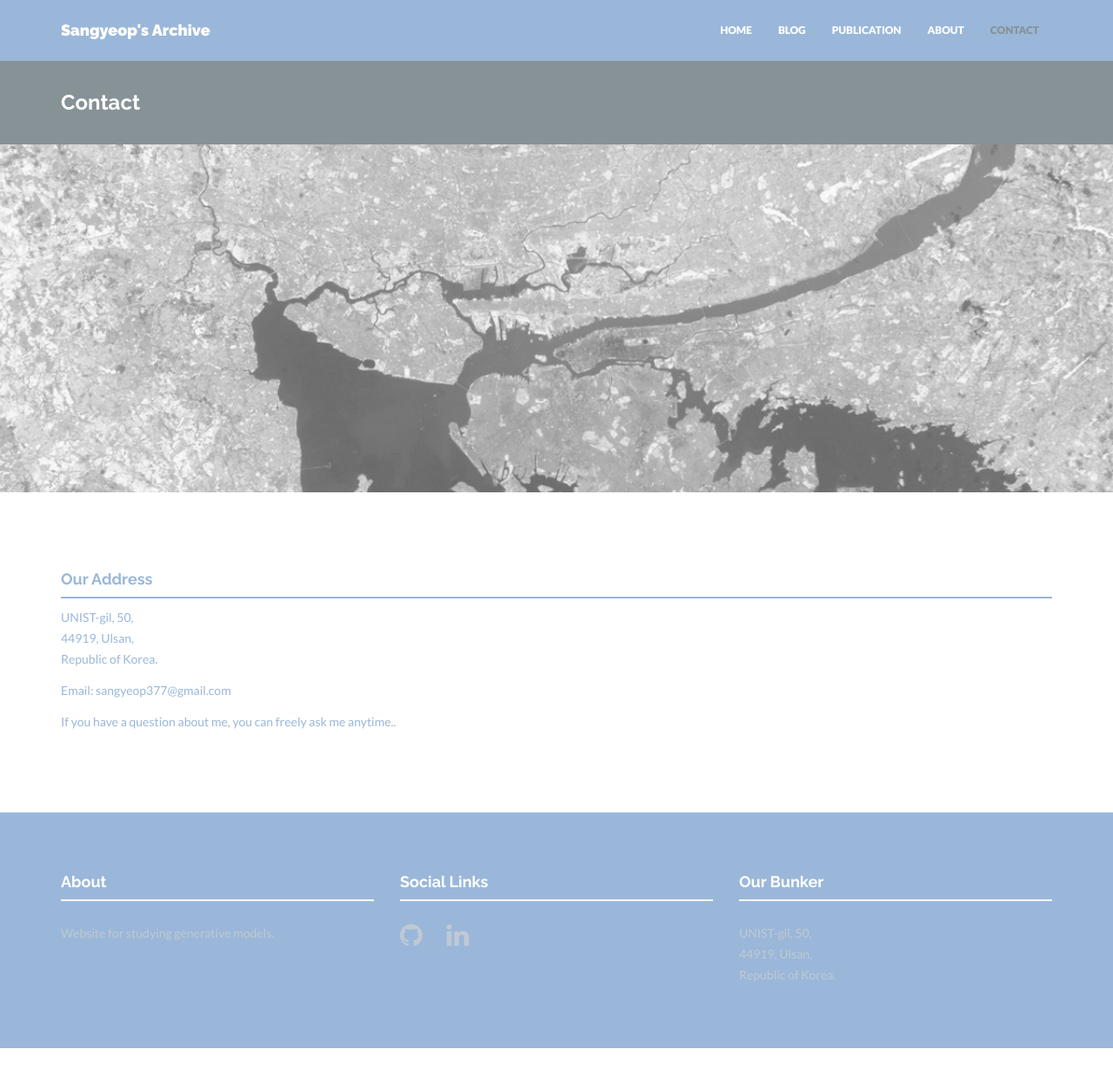
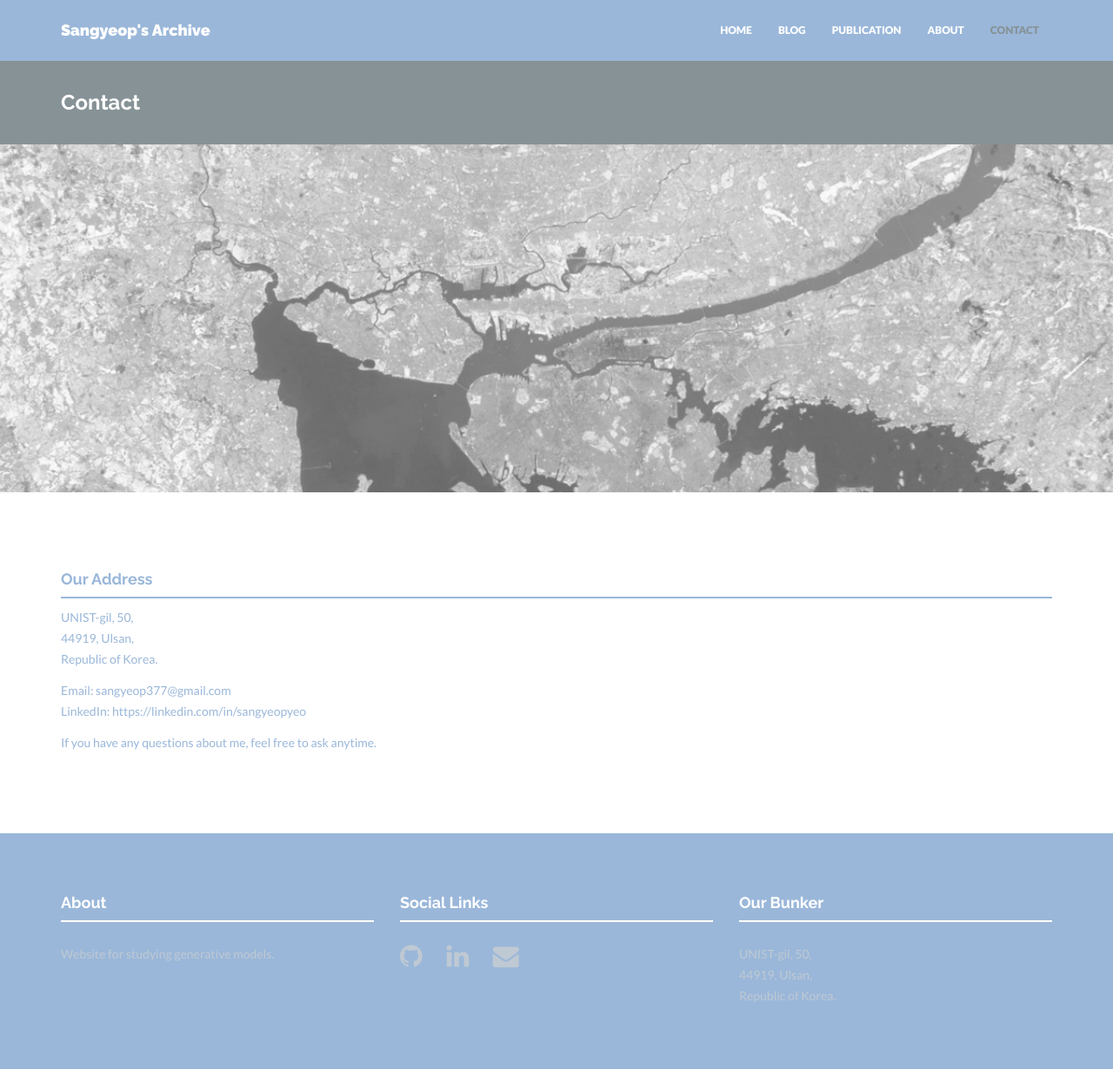
Before and after one commit to SangyeopYeo/SangyeopYeo.github.io, a Jekyll site: the page built from contact.html, in a window 1280 px wide and 1229 px high. Shown: the whole window at 87% size. Built offline with Jekyll 4.4.1, drawn with Linux system fonts in a browser that asks for light colours; nearby versions of some CDN libraries.

Commit message:
linkedin_add

```diff
--- a/_config.yml
+++ b/_config.yml
@@ -37,7 +37,10 @@ social:
   - title: github
     url: https://github.com/SangyeopYeo
   - title: linkedin
-    url:
+    url: https://linkedin.com/in/sangyeopyeo
+  - title: envelope
+    url: sangyeop377@gmail.com
+  # - title: google
 
 # Postal address (add as many lines as necessary). Shown in footer and on Contact page.
 address:
@@ -46,7 +49,7 @@ address:
     - 44919, Ulsan,
     - Republic of Korea.
 email: sangyeop377@gmail.com
-# tel: +34 8493-4893
+linkedin: https://linkedin.com/in/sangyeopyeo
 
 
 ### GENERAL DATA FOR VARIOUS LOCATIONS ###
@@ -106,6 +109,6 @@ about: "Website for studying generative models."
 
 # Testimonial content. Shown on Home and About page.
 testimonial:
-    message: "This is an archive created to supplement the limited capacity of my brain. It deals with computer vision and mostly covers topics related to generative models. In addition to the latest papers, it also includes essential foundational papers as well as mathematics and engineering based on books. Blog posts, excluding publication-related content, are written in Korean."
+    message: "This blog deals with computer vision and mostly covers topics related to generative models. In addition to the latest papers, it also includes essential foundational papers as well as mathematics and engineering based on books. Blog posts, excluding publication-related content, are written in Korean."
     author: Sangyeop Yeo
     position: Combined Master's and Ph.D. Programs - Lab. of Advanced Imaging Tech (LAIT) at Ulsan National Institute of Science and Technology (UNIST)
--- a/about.html
+++ b/about.html
@@ -7,13 +7,13 @@ permalink: /about/
 <div class="container mtb">
     <div class="row">
         <div class="col-lg-6">
-            <img class="img-responsive" src="{{ "/assets/img/about.jpg" | prepend: site.baseurl }}" alt="">
+            <img class="img-responsive" src="{{ "/assets/img/profile.jpg" | prepend: site.baseurl }}" alt="">
         </div>
         <div class="col-lg-6">
             <h4>More About Me.</h4>
             <p>I'm sangyeop. I obtained B.S.(2021) degree from Electrical and Computer Engineering at Ajou University.</p>
             <p>Currently, I'm a M.S. & Ph.D. course student at Laboratory of Advanced Imaging Technology (LAIT) in the Artificial Intelligence Graduate School (AIGS) at Ulsan National Institute of Science and Technology (UNIST), under the supervision of Prof.Jaejun Yoo.</p>
-            <p>My main research area lies at the intersection of multi-modal generative models and efficient, personalized generative models.</p>
+            <p>My main research area lies at the intersection of <b>multi-modal generative models</b> and <b>efficient, personalized generative models</b>.</p>
             <p>I am very interested in understanding and expressing the world we live in. Generative models are a powerful way to model our world, and I have a strong interest in them to better express the real world. To achieve this, we need a deep understanding of the various modalities that make up the world, such as images, videos, 3D representations, language, and audio. I am particularly focused on multi-modal generative models that can effectively integrate these elements, and I also have a strong interest in foundation models to further enrich this expression.</p>
             <p>Even if we model the world excellently, if only a few people can benefit from it, it cannot reach its true value. Therefore, I am also deeply interested in personalized generative models. In particular, my research focuses on computationally efficient and data-efficient generative models to address the cost challenges that pose significant barriers to personalization. Lightweight generative models and few-shot learning and generation enable generative models to perform well in personal environments where computational resources and data are limited. Additionally, I am interested in the controllability and manipulability of generative models to enable users to use them effectively for personalized generative models.</p>
             <p>If you have any questions about me, feel free to ask anytime.</p>
--- a/contact.html
+++ b/contact.html
@@ -17,9 +17,9 @@ permalink: /contact/
             </p>
             <p>
                 Email: {{ site.email }}<br/>
-                <!-- Tel: {{ site.tel }} -->
+                LinkedIn: {{ site.linkedin }}
             </p>
-            <p>If you have a question about me, you can freely ask me anytime..</p>
+            <p>If you have any questions about me, feel free to ask anytime.</p>
 
 
 </div><!--/container -->
```
Also changed, not shown: assets/img/profile.jpg (added), 1 other file.
